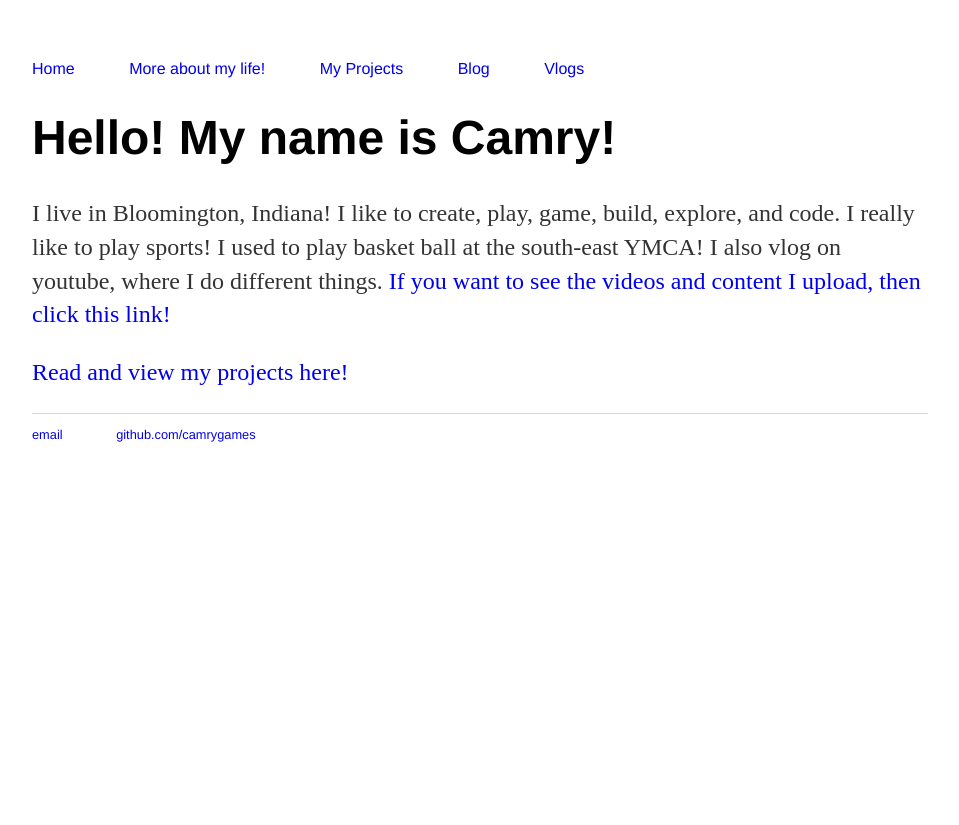
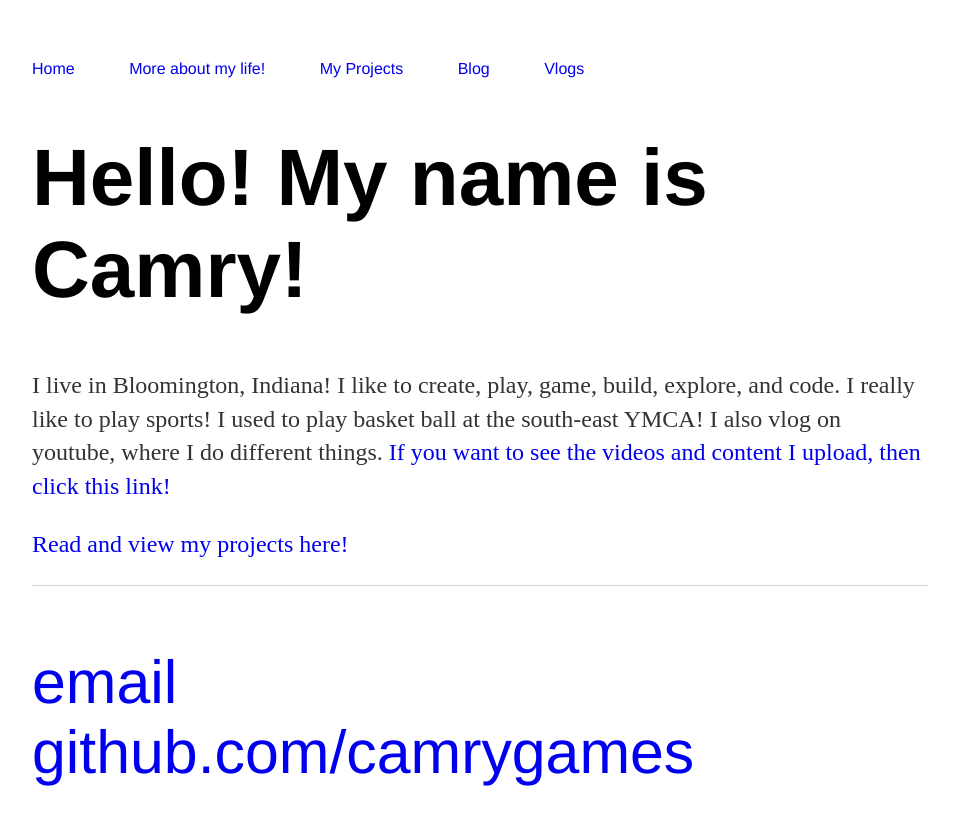
Before and after one commit to camrygames/camrygames.github.io, a Jekyll site: the page built from index.html, in a window 1280 px wide. Shown: the top 825 px of the page, without its empty margins (160-1119 px from the left). Built offline with Jekyll 4.4.1, drawn with Linux system fonts in a browser that asks for light colours.

Commit message:
Update main.css

```diff
--- a/css/main.css
+++ b/css/main.css
@@ -20,7 +20,7 @@ a:hover {
     text-decoration: underline;
 }
 h1 {
-    font-size: 3em;
+    font-size: 5em;
     font-family:'Helvetica', 'Arial', 'Sans-Serif';
 }
 p {
@@ -30,7 +30,7 @@ p {
 }
 footer {
     border-top: 1px solid #d5d5d5;
-    font-size: .8em;
+    font-size: 3.8em;
 }
 
 ul.posts {
```
